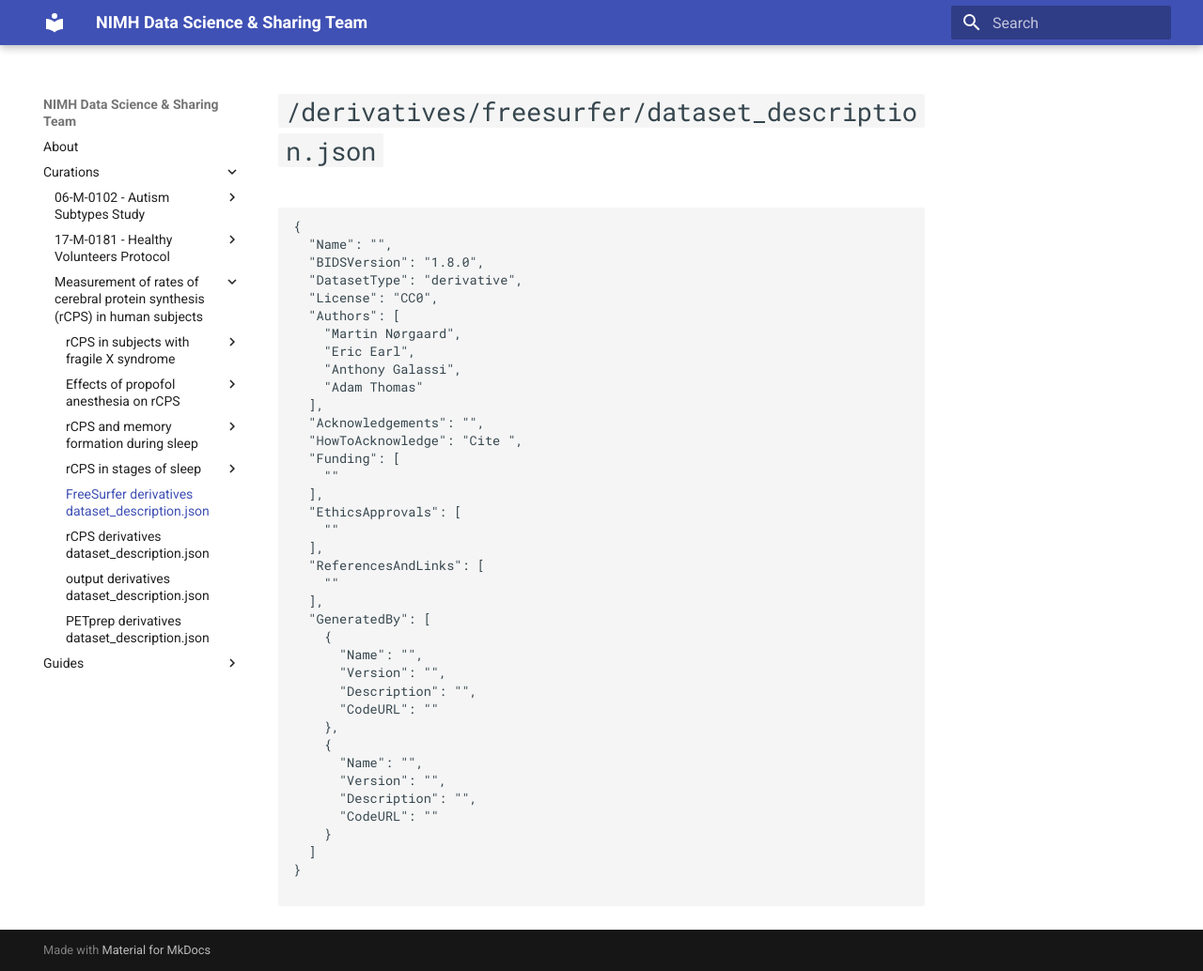
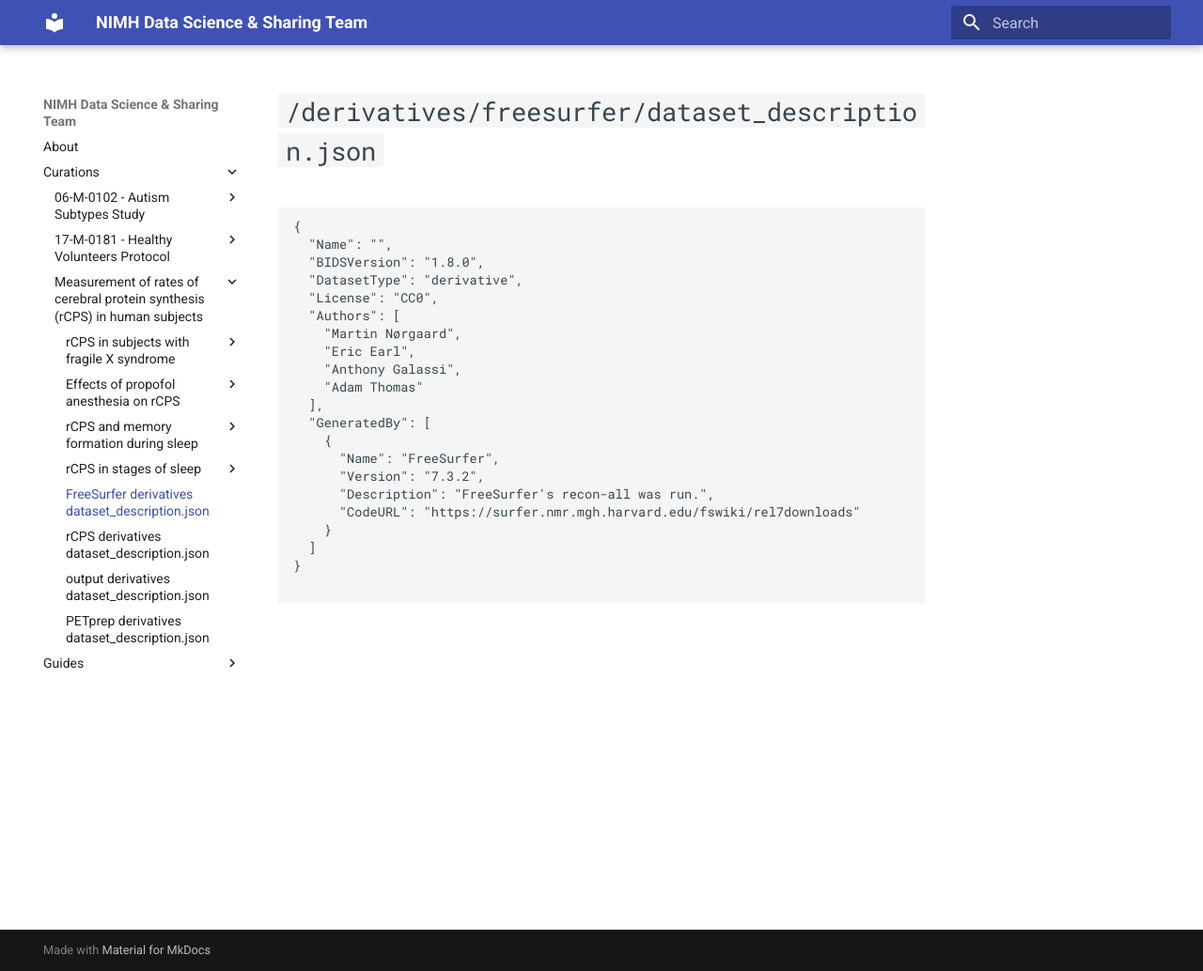
Before and after one commit to nimh-dsst/dsst-rtd, an MkDocs documentation site: the page built from docs/curations/c11-leucine/freesurfer_dataset_description.md, in a window 1280 px wide and 1034 px high. Shown: the whole window at 94% size. Built offline with MkDocs 1.6.1 and Material for MkDocs 9.7.7, drawn with Linux system fonts in a browser that asks for light colours.

Commit message:
Update c11-leucine dataset descriptions
Added FreeSurfer version and derivative d_d.json

```diff
--- a/docs/curations/c11-leucine/freesurfer_dataset_description.md
+++ b/docs/curations/c11-leucine/freesurfer_dataset_description.md
@@ -12,29 +12,12 @@
     "Anthony Galassi",
     "Adam Thomas"
   ],
-  "Acknowledgements": "",
-  "HowToAcknowledge": "Cite ",
-  "Funding": [
-    ""
-  ],
-  "EthicsApprovals": [
-    ""
-  ],
-  "ReferencesAndLinks": [
-    ""
-  ],
   "GeneratedBy": [
     {
-      "Name": "",
-      "Version": "",
-      "Description": "",
-      "CodeURL": ""
-    },
-    {
-      "Name": "",
-      "Version": "",
-      "Description": "",
-      "CodeURL": ""
+      "Name": "FreeSurfer",
+      "Version": "7.3.2",
+      "Description": "FreeSurfer's recon-all was run.",
+      "CodeURL": "https://surfer.nmr.mgh.harvard.edu/fswiki/rel7downloads"
     }
   ]
 }
```
Also changed, not shown: docs/curations/c11-leucine/fragile_x/dataset_description.md (+1 -1 lines), docs/curations/c11-leucine/propofol_anesthesia/dataset_description.md (+1 -1 lines), docs/curations/c11-leucine/sleep_memory/dataset_description.md (+1 -1 lines), docs/curations/c11-leucine/sleep_stages/dataset_description.md (+1 -1 lines).
